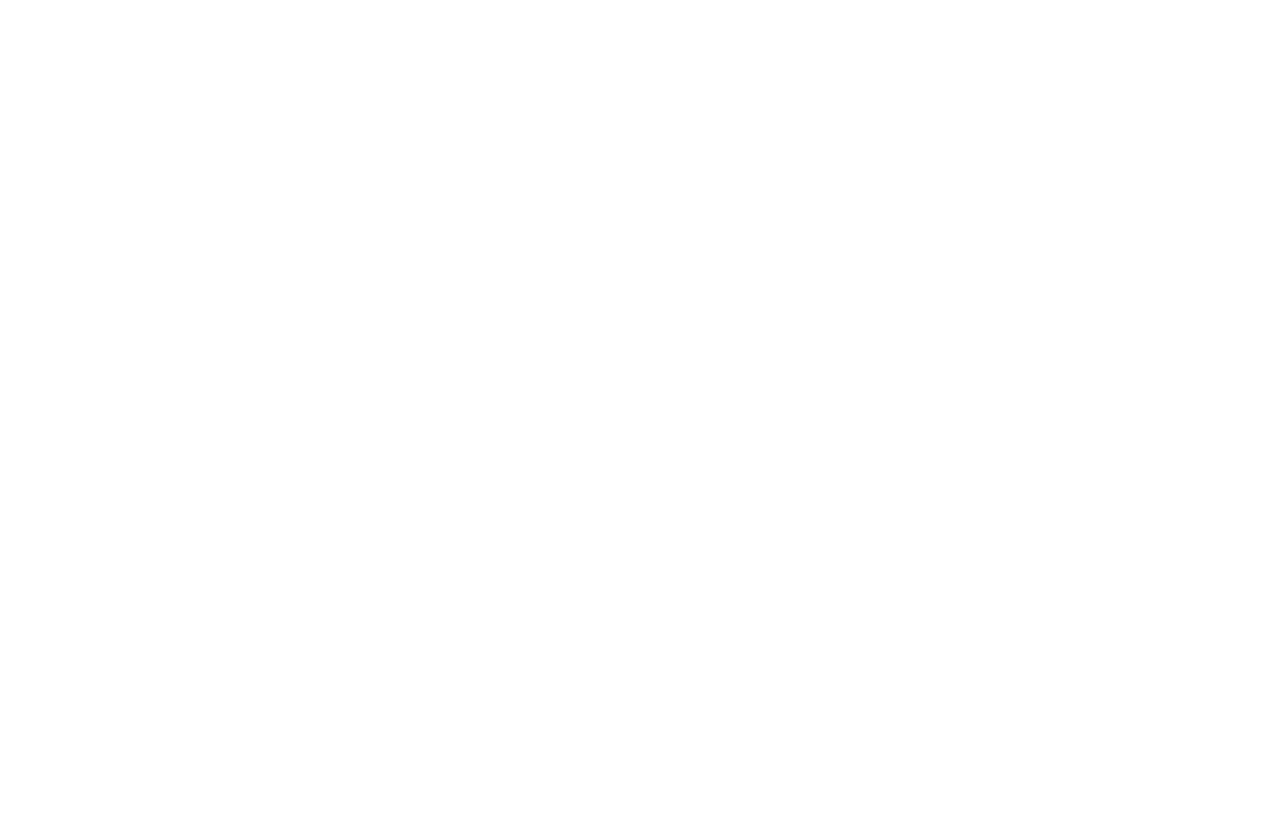
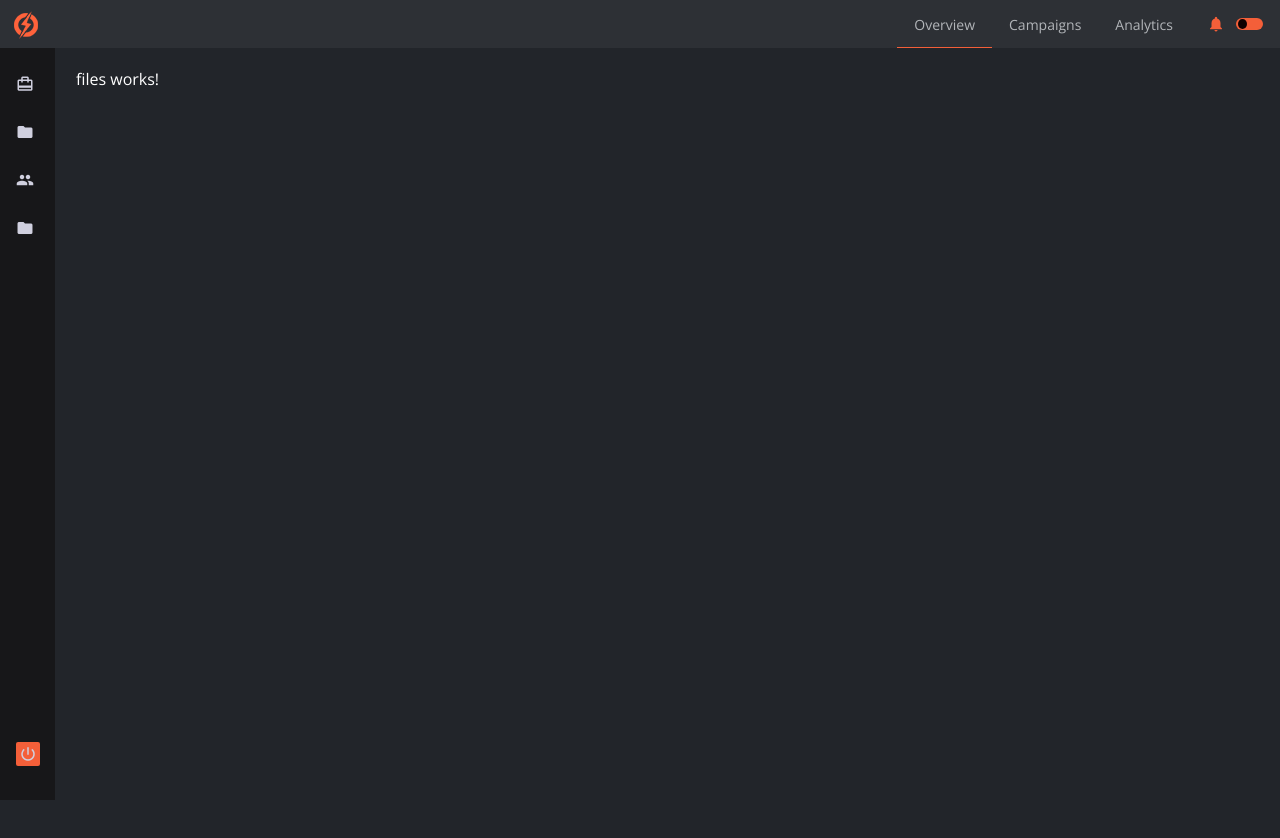
Before and after one commit to neoito-hub/B-dashboard, an Angular app: page /files in a window 1280 px wide. Before the commit this address led to /. Shown: the top 838 px of the page. Before the commit the page ends 800 px from the top, so only its background shows below. Built offline with nearby package versions, Linux system fonts and the light colour scheme.

Commit message:
files module added

```diff
--- a/src/app/app-routing.module.ts
+++ b/src/app/app-routing.module.ts
@@ -5,7 +5,13 @@ import { LayoutComponent } from './container/layout/layout.component';
 const appRoutes: Routes = [
   {
     path: '',
-    component: LayoutComponent
+    component: LayoutComponent,
+    children: [
+      {
+        path: 'files',
+        loadChildren: 'app/files/files.module#FilesModule'
+      }
+    ]
   }
 ];
 
--- a/src/app/container/layout/layout.component.html
+++ b/src/app/container/layout/layout.component.html
@@ -2,6 +2,7 @@
 <div>
   <sidebar [menu]="menu"></sidebar>
   <div class="content-container">
-    <content></content>
+    <!-- <content></content> -->
+    <router-outlet></router-outlet>
   </div>
 </div>
--- a/src/app/container/layout/layout.component.ts
+++ b/src/app/container/layout/layout.component.ts
@@ -30,9 +30,9 @@ export class LayoutComponent implements OnInit {
       },
       {
         id: 4,
-        menu: 'Settings',
-        icon: 'settings',
-        url: '#'
+        menu: 'Files',
+        icon: 'folder',
+        url: '/files'
       }
     ],
     breadcrumbs: [
--- a/src/app/container/layout/layout.module.ts
+++ b/src/app/container/layout/layout.module.ts
@@ -5,9 +5,10 @@ import { TopbarComponent } from '../../component/topbar/topbar.component';
 import { ContentComponent } from '../../component/content/content.component';
 import { LayoutComponent } from './layout.component';
 import { DashboardComponent } from '../../component/dashboard/dashboard.component';
+import { RouterModule } from '@angular/router';
 
 @NgModule({
-  imports: [CommonModule],
+  imports: [CommonModule, RouterModule.forChild([])],
   declarations: [
     SidebarComponent,
     TopbarComponent,
--- /dev/null
+++ b/src/app/files/files-routing.module.ts
@@ -0,0 +1,16 @@
+import { NgModule } from '@angular/core';
+import { Routes, RouterModule } from '@angular/router';
+import { FilesComponent } from './files.component';
+
+const appRoutes: Routes = [
+  {
+    path: '',
+    component: FilesComponent
+  }
+];
+
+@NgModule({
+  imports: [RouterModule.forChild(appRoutes)],
+  exports: [RouterModule]
+})
+export class FilesRoutingModule {}
--- /dev/null
+++ b/src/app/files/files.component.html
@@ -0,0 +1,3 @@
+<p>
+  files works!
+</p>
--- /dev/null
+++ b/src/app/files/files.component.ts
@@ -0,0 +1,15 @@
+import { Component, OnInit } from '@angular/core';
+
+@Component({
+  selector: 'app-files',
+  templateUrl: './files.component.html',
+  styleUrls: ['./files.component.css']
+})
+export class FilesComponent implements OnInit {
+
+  constructor() { }
+
+  ngOnInit() {
+  }
+
+}
```
Also changed, not shown: src/app/files/files.module.ts (added, +10 -0 lines), src/app/files/files.component.css (added), 1 other file (tests, documents, lock files or other folders).
